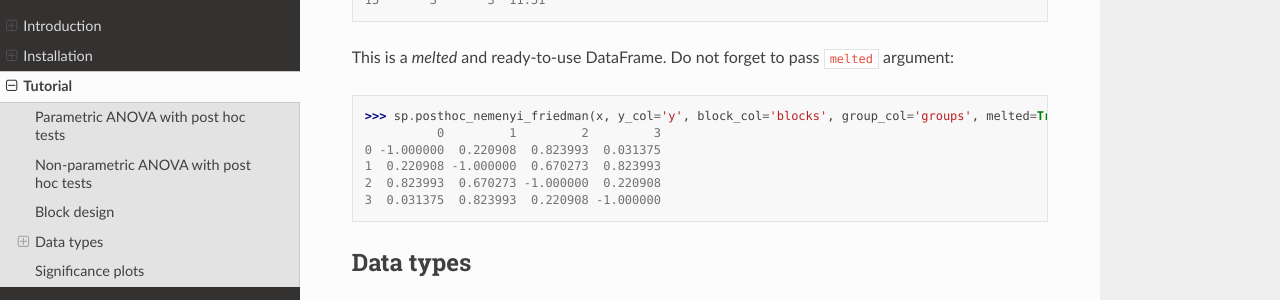
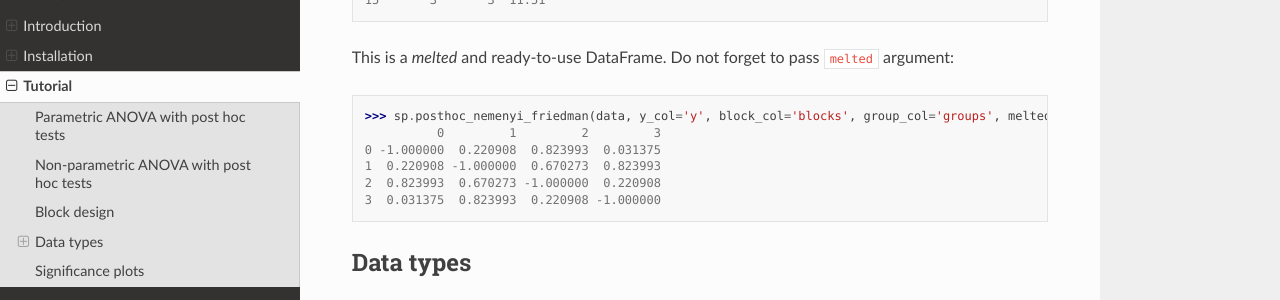
Before and after one commit to maximtrp/scikit-posthocs, a Sphinx documentation site: the page built from docs/source/tutorial.rst, in a window 1280 px wide and 900 px high, scrolled down 3234 px. Shown: the part 151-451 px from the top of the window. Built offline with Sphinx 7.4.7 and the Read the Docs theme 2.0.0, drawn with Linux system fonts in a browser that asks for light colours.

Commit message:
var name fixed in posthoc_nemenyi_friedman example

```diff
--- a/docs/source/tutorial.rst
+++ b/docs/source/tutorial.rst
@@ -150,7 +150,7 @@ This is a *melted* and ready-to-use DataFrame. Do not forget to pass ``melted``
 
 .. code:: python
 
-  >>> sp.posthoc_nemenyi_friedman(x, y_col='y', block_col='blocks', group_col='groups', melted=True)
+  >>> sp.posthoc_nemenyi_friedman(data, y_col='y', block_col='blocks', group_col='groups', melted=True)
             0         1         2         3
   0 -1.000000  0.220908  0.823993  0.031375
   1  0.220908 -1.000000  0.670273  0.823993
```
